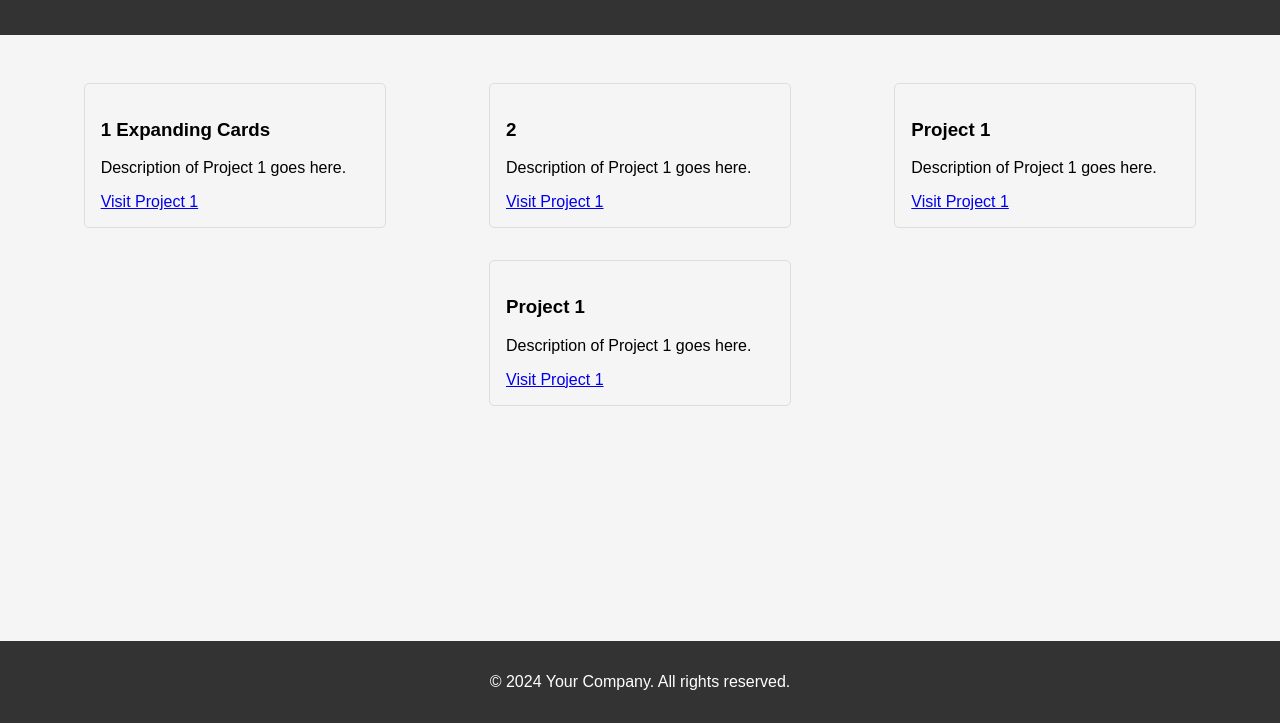
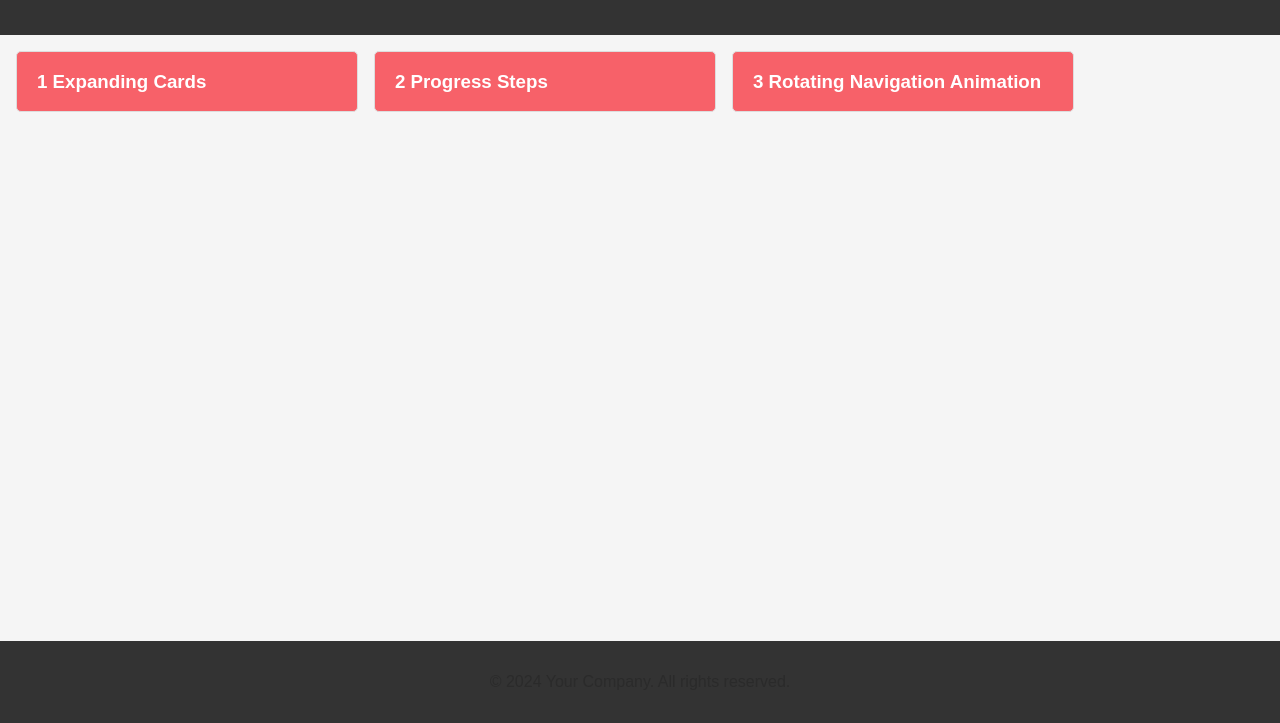
Before and after one commit to sameermuslim/50projects-50days, a plain HTML site: page index.html in a window 1280 px wide. Shown: the part 77-800 px from the top of the page. Drawn offline with Linux system fonts and the light colour scheme.

Commit message:
fixed main-page design

```diff
--- a/index.html
+++ b/index.html
@@ -11,6 +11,22 @@
         padding: 0;
         background-color: #f5f5f5;
       }
+      a {
+        text-decoration: none;
+        color: white;
+        background: rgb(247, 97, 105);
+        width: 300px;
+        margin: 0.5em;
+        padding: 0px 20px;
+        border: 1px solid #ddd;
+        border-radius: 5px;
+
+        overflow: hidden;
+        transition: transform 0.3s ease-in-out;
+      }
+      h3 {
+        text-transform: capitalize;
+      }
 
       header {
         background-color: #333;
@@ -22,8 +38,8 @@
       section {
         display: flex;
         flex-wrap: wrap;
-        justify-content: space-around;
-        padding: 2em;
+        justify-content: start;
+        padding: 0.5em;
       }
 
       .project-card {
@@ -37,6 +53,9 @@
 
       .project-card:hover {
         transform: scale(1.05);
+      }
+      p {
+        color: #2b2b2b;
       }
 
       .project-details {
@@ -61,35 +80,16 @@
 
     <section>
       <!-- Repeat the following project card block for each project -->
-      <div class="project-card">
-        <div class="project-details">
-          <h3>1 Expanding Cards</h3>
-          <p>Description of Project 1 goes here.</p>
-          <a href="1 Expanding-card/index.html">Visit Project 1</a>
-        </div>
-      </div>
+      <a href="1 Expanding-card/index.html">
+        <h3>1 Expanding Cards</h3>
+      </a>
       <!-- Repeat ends here -->
-      <div class="project-card">
-        <div class="project-details">
-          <h3>2</h3>
-          <p>Description of Project 1 goes here.</p>
-          <a href="https://example.com/project1">Visit Project 1</a>
-        </div>
-      </div>
-      <div class="project-card">
-        <div class="project-details">
-          <h3>Project 1</h3>
-          <p>Description of Project 1 goes here.</p>
-          <a href="https://example.com/project1">Visit Project 1</a>
-        </div>
-      </div>
-      <div class="project-card">
-        <div class="project-details">
-          <h3>Project 1</h3>
-          <p>Description of Project 1 goes here.</p>
-          <a href="https://example.com/project1">Visit Project 1</a>
-        </div>
-      </div>
+      <a href="2 Progress steps/index.html">
+        <h3>2 Progress steps</h3>
+      </a>
+      <a href="3 rotating-navigation-animation/index.html">
+        <h3>3 rotating navigation animation</h3>
+      </a>
     </section>
 
     <footer>
```
Also changed, not shown: 1 other file.
